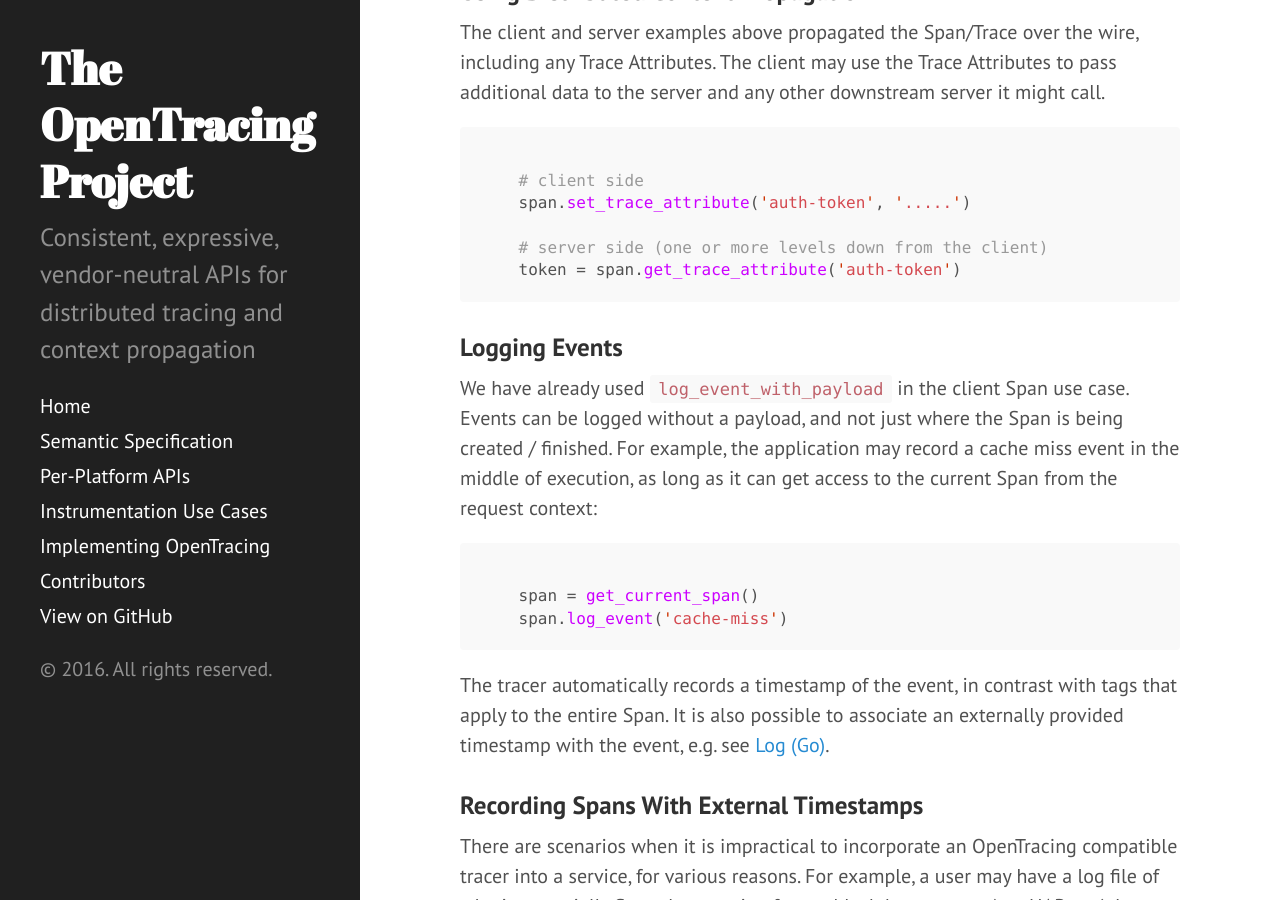
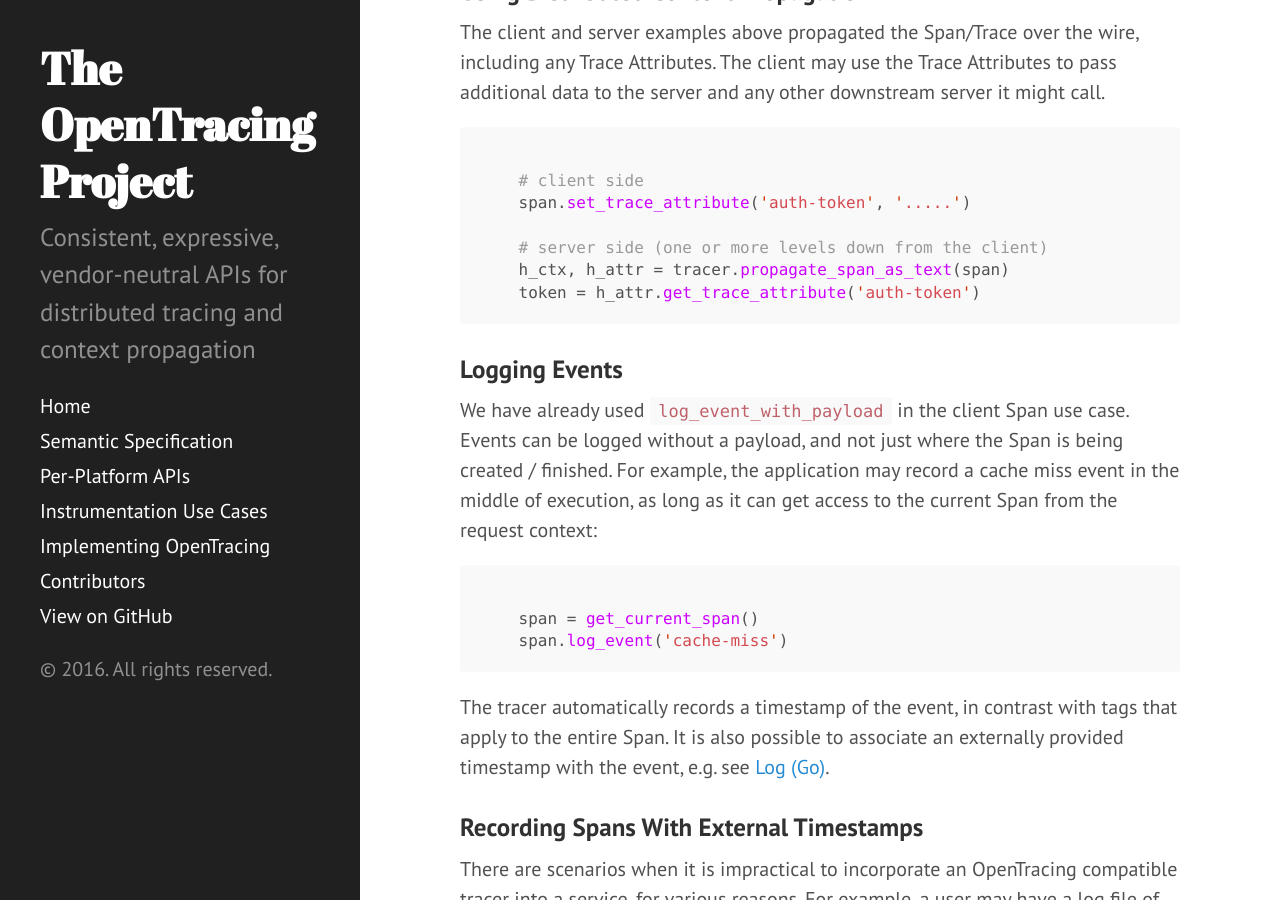
Before and after one commit to opentracing/opentracing.io, a Jekyll site: the page built from use-cases.md, in a window 1280 px wide and 900 px high, scrolled down 5816 px. Built offline with Jekyll 4.4.1, drawn with Linux system fonts in a browser that asks for light colours; Markdown is read by kramdown in place of the engine named in the settings.

Commit message:
Remove Span.get_trace_attribute  - simply initial api (just one way of doing things)  - avoid Heisenberg tracing
References:
 - https://github.com/opentracing/opentracing-java/pull/7#discussion_r50498700
 - https://github.com/opentracing/opentracing.github.io/pull/47

````diff
--- a/use-cases.md
+++ b/use-cases.md
@@ -180,7 +180,8 @@
     span.set_trace_attribute('auth-token', '.....')
 
     # server side (one or more levels down from the client)
-    token = span.get_trace_attribute('auth-token')
+    h_ctx, h_attr = tracer.propagate_span_as_text(span)
+    token = h_attr.get_trace_attribute('auth-token')
 ```
 
 ### Logging Events
````
Also changed, not shown: spec.md (+0 -1 lines).
